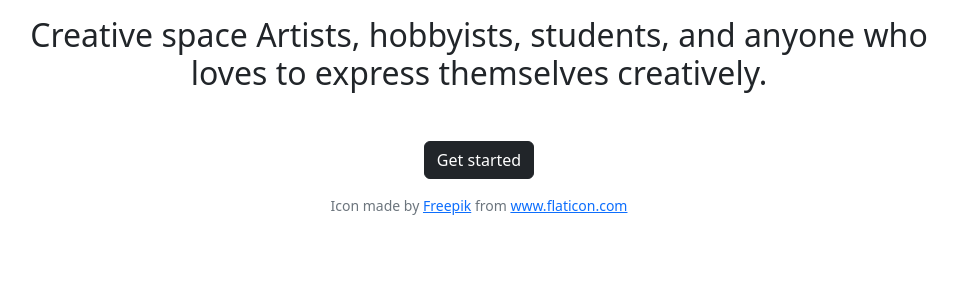
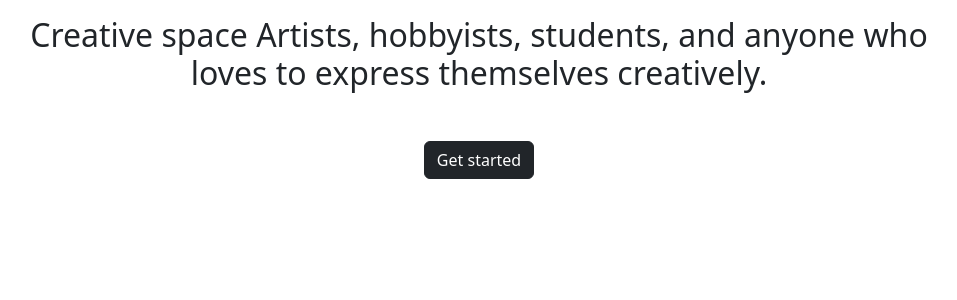
Before and after one commit to vorakornvt/PHP-Blog-website, a PHP site: page /index.php in a window 1280 px wide. Shown: the part 378-678 px from the top of the page, without its empty margins (161-1118 px from the left). Run offline with PHP 8.4, Linux system fonts and the light colour scheme.

Commit message:
Update footer.php

```diff
--- a/templates/footer.php
+++ b/templates/footer.php
@@ -1,5 +1,20 @@
-  <!-- Flaticon Attribution -->
-  <small class="text-center text-muted d-block my-3">Icon made by <a href="https://www.flaticon.com/authors/freepik">Freepik</a> from <a href="http://www.flaticon.com/" target="_blank" rel="noopener noreferrer">www.flaticon.com</a></small>
+
+
+
+<!-- <footer class="collapse navbar-collapse justify-content-center">
+  <ul class="nav">
+    <li class="nav-item"><a class="nav-link link-dark" href="#help">Help</a></li>
+    <li class="nav-item"><a class="nav-link link-dark" href="#status">Status</a></li>
+    <li class="nav-item"><a class="nav-link link-dark" href="#about">About</a></li>
+    <li class="nav-item"><a class="nav-link link-dark" href="#careers">Careers</a></li>
+    <li class="nav-item"><a class="nav-link link-dark" href="#press">Press</a></li>
+    <li class="nav-item"><a class="nav-link link-dark" href="#blog">Blog</a></li>
+    <li class="nav-item"><a class="nav-link link-dark" href="#privacy">Privacy</a></li>
+    <li class="nav-item"><a class="nav-link link-dark" href="#terms">Terms</a></li>
+    <li class="nav-item"><a class="nav-link link-dark" href="#text-to-speech">Text to Speech</a></li>
+    <li class="nav-item"><a class="nav-link link-dark" href="#teams">Teams</a></li>
+  </ul>
+</footer> -->
   <!-- Bootstrap Script Bundle -->
   <script src="https://cdn.jsdelivr.net/npm/bootstrap@5.1.1/dist/js/bootstrap.bundle.min.js" integrity="sha384-/bQdsTh/da6pkI1MST/rWKFNjaCP5gBSY4sEBT38Q/9RBh9AH40zEOg7Hlq2THRZ" crossorigin="anonymous"></script>
 </body>
```
